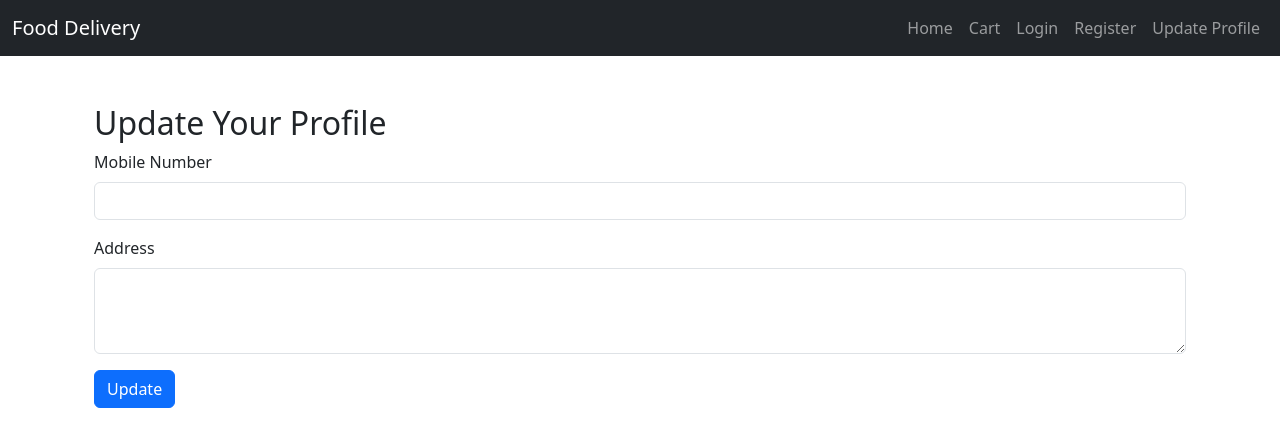
After one commit to AnshulCh1/Food-Delivery-App, a Flask app: page /profile/update in a window 1280 px wide. The commit adds this page. Shown: the top 447 px of the page. Run offline with Flask 3, Linux system fonts and the light colour scheme; a user stored in the database is signed in.

Commit message:
second change

```diff
--- a/app.py
+++ b/app.py
@@ -130,27 +130,60 @@ def add_menu_item():
     return redirect(url_for('admin'))
 
 # Update form route for customer
-@app.route('/update-profile', methods=['GET', 'POST'])
+# @app.route('/update-profile', methods=['GET', 'POST'])
+# def update_profile():
+#     if 'user_id' not in session:
+#         flash('Please login first', 'danger')
+#         return redirect(url_for('login'))
+
+#     user = User.query.get(session['user_id'])
+#     if request.method == 'POST':
+#         user.mobile_number = request.form['mobile_number']
+#         user.address = request.form['address']
+
+#         # Ensure mobile and address are filled
+#         if not user.mobile_number or not user.address:
+#             flash('Both mobile number and address are required!', 'danger')
+#             return redirect(url_for('update_profile'))
+
+#         db.session.commit()
+#         flash('Profile updated successfully!', 'success')
+#         return redirect(url_for('home'))  # Or redirect to a page that shows order button
+
+#     return render_template('update_profile.html', user=user)
+
+# Update Profile
+@app.route('/profile/update', methods=['GET', 'POST'])
 def update_profile():
-    if 'user_id' not in session:
-        flash('Please login first', 'danger')
-        return redirect(url_for('login'))
+    user_id = session.get('user_id')
+    user = User.query.get(user_id)
 
-    user = User.query.get(session['user_id'])
+    if not user:
+        return redirect('/login')
+
     if request.method == 'POST':
         user.mobile_number = request.form['mobile_number']
         user.address = request.form['address']
+        db.session.commit()
+        return redirect('/cart')  # Redirect after updating
 
-        # Ensure mobile and address are filled
-        if not user.mobile_number or not user.address:
-            flash('Both mobile number and address are required!', 'danger')
-            return redirect(url_for('update_profile'))
+    return render_template('profile.html')
 
-        db.session.commit()
-        flash('Profile updated successfully!', 'success')
-        return redirect(url_for('home'))  # Or redirect to a page that shows order button
 
-    return render_template('update_profile.html', user=user)
+@app.route('/api/user/details')
+def get_user_details():
+    user_id = session.get('user_id')
+    user = User.query.get(user_id)
+    return jsonify({
+        'mobile_number': user.mobile_number,
+        'address': user.address
+    })
+
+# order details route
+# @app.route('/order/<int:order_id>')
+# def order_details(order_id):
+#     order = Order.query.get_or_404(order_id)
+#     return render_template('order_details.html', order=order)
 
 
 
@@ -180,8 +213,14 @@ class CartViewAPI(Resource):
             result.append({'name': food.name, 'price': food.price, 'quantity': item.quantity})
         return jsonify(result)
 
+
 class CheckoutAPI(Resource):
     def post(self):
+        # Ensure the user has provided mobile number and address
+        user = User.query.get(session.get('user_id'))
+        if not user.mobile_number or not user.address:
+            return {'message': 'Please update your profile with a mobile number and address before placing an order'}, 400
+
         cart = CartItem.query.all()
         total = sum(FoodItem.query.get(i.food_id).price * i.quantity for i in cart)
         items = ','.join([str(i.food_id) for i in cart])
@@ -189,7 +228,8 @@ class CheckoutAPI(Resource):
         db.session.add(new_order)
         CartItem.query.delete()
         db.session.commit()
-        return {'message': 'Order placed', 'total': total}
+        return {'message': 'Order placed successfully!', 'total': total}
+
 
 
 api.add_resource(MenuAPI, '/api/menu')
--- a/templates/admin_dashboard.html
+++ b/templates/admin_dashboard.html
@@ -32,6 +32,8 @@
                         <th>ID</th>
                         <th>Username</th>
                         <th>Email</th>
+                        <th>Mobile Number</th>
+                        <th>Address</th>
                         <th>Role</th>
                     </tr>
                 </thead>
@@ -41,12 +43,15 @@
                         <td>{{ user.id }}</td>
                         <td>{{ user.username }}</td>
                         <td>{{ user.email }}</td>
+                        <td>{{ user.mobile_number if user.mobile_number else 'Not Provided' }}</td>
+                        <td>{{ user.address if user.address else 'Not Provided' }}</td>
                         <td>{{ user.role }}</td>
                     </tr>
                     {% endfor %}
                 </tbody>
             </table>
         </div>
+
 
         <h2>Food Menu</h2>
         <div class="table-responsive">
--- /dev/null
+++ b/templates/base.html
@@ -0,0 +1,38 @@
+<!DOCTYPE html>
+<html lang="en">
+
+<head>
+    <meta charset="UTF-8">
+    <title>{% block title %}Food Delivery{% endblock %}</title>
+    <link rel="stylesheet" href="https://cdn.jsdelivr.net/npm/bootstrap@5.3.0/dist/css/bootstrap.min.css">
+</head>
+
+<body>
+
+    <nav class="navbar navbar-expand-lg navbar-dark bg-dark">
+        <div class="container-fluid">
+            <a class="navbar-brand" href="/">Food Delivery</a>
+            <button class="navbar-toggler" type="button" data-bs-toggle="collapse" data-bs-target="#navbarNav">
+                <span class="navbar-toggler-icon"></span>
+            </button>
+
+            <div class="collapse navbar-collapse" id="navbarNav">
+                <ul class="navbar-nav ms-auto">
+                    <li class="nav-item"><a class="nav-link" href="/">Home</a></li>
+                    <li class="nav-item"><a class="nav-link" href="/cart">Cart</a></li>
+                    <!-- <li class="nav-item"><a class="nav-link" href="/orders/<int:order_id>">Orders</a></li> -->
+                    <li class="nav-item"><a class="nav-link" href="/login">Login</a></li>
+                    <li class="nav-item"><a class="nav-link" href="/register">Register</a></li>
+                    <li class="nav-item"><a class="nav-link" href="/profile/update">Update Profile</a></li>
+                </ul>
+            </div>
+        </div>
+    </nav>
+
+    <div class="container mt-4">
+        {% block content %}{% endblock %}
+    </div>
+
+</body>
+
+</html>
--- /dev/null
+++ b/templates/profile.html
@@ -0,0 +1,20 @@
+{% extends "base.html" %}
+
+{% block title %}Update Profile{% endblock %}
+
+{% block content %}
+<div class="container mt-5">
+    <h2>Update Your Profile</h2>
+    <form method="POST" action="/profile/update">
+        <div class="mb-3">
+            <label for="mobile_number" class="form-label">Mobile Number</label>
+            <input type="text" class="form-control" id="mobile_number" name="mobile_number" required>
+        </div>
+        <div class="mb-3">
+            <label for="address" class="form-label">Address</label>
+            <textarea class="form-control" id="address" name="address" rows="3" required></textarea>
+        </div>
+        <button type="submit" class="btn btn-primary">Update</button>
+    </form>
+</div>
+{% endblock %}
```
Also changed, not shown: templates/cart.html (+40 -13 lines), templates/index.html (+7 -9 lines), templates/login.html (+6 -13 lines), templates/order_details.html (added, +78 -0 lines), templates/register.html (+6 -14 lines), templates/update_profile.html (deleted, +0 -14 lines), instance/database.db.
